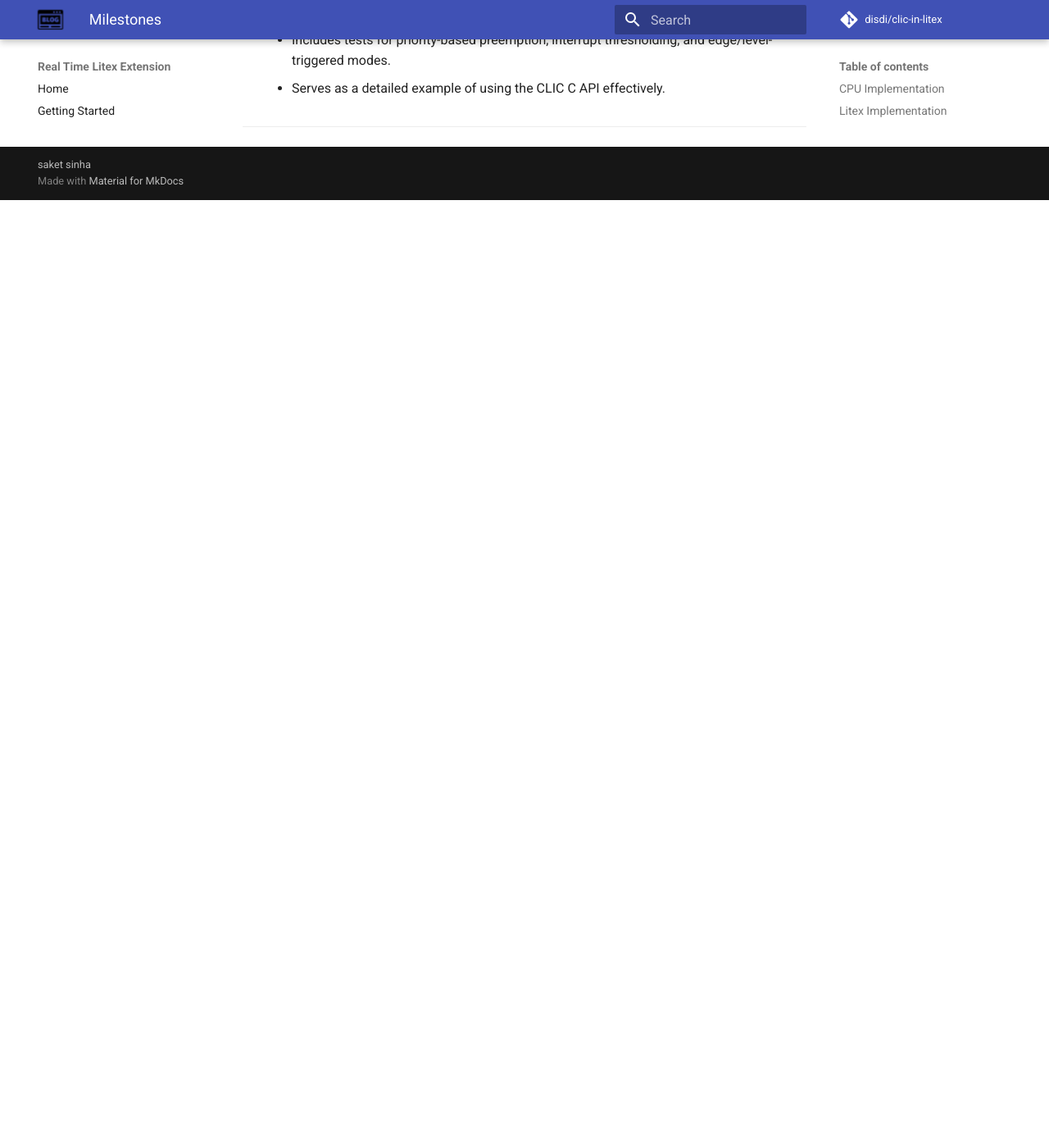
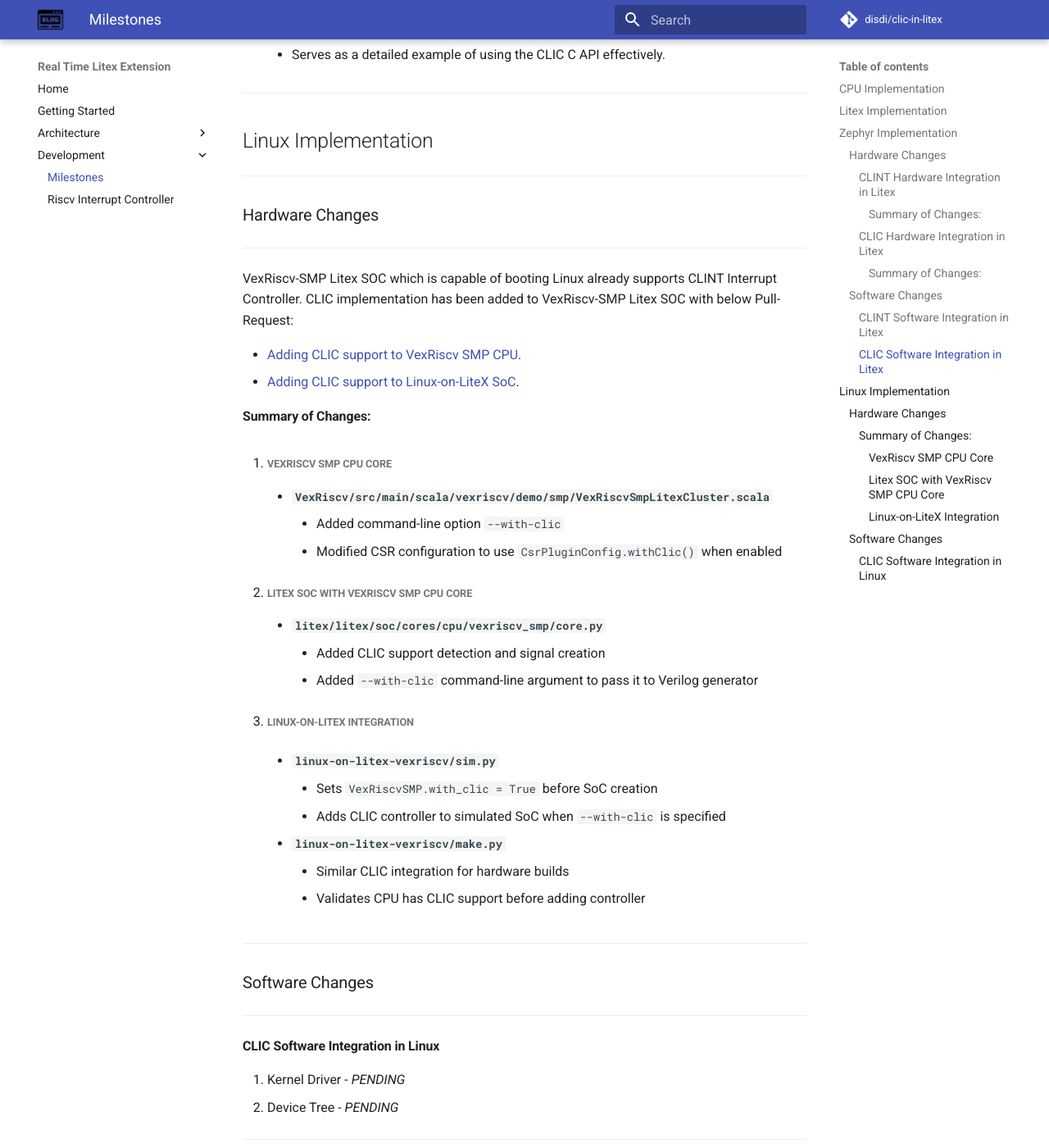
Before and after one commit to disdi/clic-in-litex, an MkDocs documentation site: the page built from docs/nav/development/development-guide.md, in a window 1280 px wide and 1400 px high, scrolled down 3694 px. Shown: the whole window at 82% size. Built offline with MkDocs 1.6.1 and Material for MkDocs 9.7.7, drawn with Linux system fonts in a browser that asks for light colours; comment, search, counter and statistics services are not loaded; before the commit the page ends 3938 px from its top, so only the background shows below that.

Commit message:
Add documentation for Linux development for CLIC

```diff
--- a/docs/nav/development/development-guide.md
+++ b/docs/nav/development/development-guide.md
@@ -108,7 +108,7 @@
 
 The CLINT/CLIC Interrupt Controller Implementations if enabled in LiteX-based RISC-V SoCs can be accessed via software.
 
-### CLINT Software Integration in Litex
+#### CLINT Software Integration in Litex
 
 1. **Software Driver** (`.../irq.h`, `.../clint.h`):
     - Provides generic Interrupt Service Routines (ISRs) for handling timer and software interrupts.
@@ -118,7 +118,7 @@
     - Demonstrates triggering and handling software interrupts using the CLINT.
     - Offers a practical example of utilizing the CLINT C API.
 
-### CLIC Software Integration in Litex
+#### CLIC Software Integration in Litex
 
 1. **Software Driver** (`.../irq.h`, `.../clic.h`):
     - Implements generic ISRs for managing prioritized external interrupts.
@@ -132,3 +132,55 @@
     - Serves as a detailed example of using the CLIC C API effectively.
 
 ---
+
+## Linux Implementation
+
+---
+
+### Hardware Changes
+
+---
+
+VexRiscv-SMP Litex SOC which is capable of booting Linux already supports CLINT Interrupt Controller.
+CLIC implementation has been added to VexRiscv-SMP Litex SOC with below Pull-Request:
+
+
+- [Adding CLIC support to VexRiscv SMP CPU](https://github.com/litex-hub/linux-on-litex-vexriscv/pull/438).
+- [Adding CLIC support to Linux-on-LiteX SoC](https://github.com/litex-hub/pythondata-cpu-vexriscv_smp/pull/10).
+
+#### Summary of Changes:
+
+1. ##### VexRiscv SMP CPU Core
+
+    - **`VexRiscv/src/main/scala/vexriscv/demo/smp/VexRiscvSmpLitexCluster.scala`**
+        - Added command-line option `--with-clic`
+        - Modified CSR configuration to use `CsrPluginConfig.withClic()` when enabled
+
+2. ##### Litex SOC with VexRiscv SMP CPU Core
+
+    - **`litex/litex/soc/cores/cpu/vexriscv_smp/core.py`**
+        - Added CLIC support detection and signal creation
+        - Added `--with-clic` command-line argument to pass it to Verilog generator
+
+3. ##### Linux-on-LiteX Integration
+
+    - **`linux-on-litex-vexriscv/sim.py`**
+        - Sets `VexRiscvSMP.with_clic = True` before SoC creation
+        - Adds CLIC controller to simulated SoC when `--with-clic` is specified
+
+    - **`linux-on-litex-vexriscv/make.py`**
+        - Similar CLIC integration for hardware builds
+        - Validates CPU has CLIC support before adding controller
+
+---
+
+### Software Changes
+
+---
+
+#### CLIC Software Integration in Linux
+
+1. Kernel Driver - *PENDING*
+2. Device Tree - *PENDING*
+
+---
```
